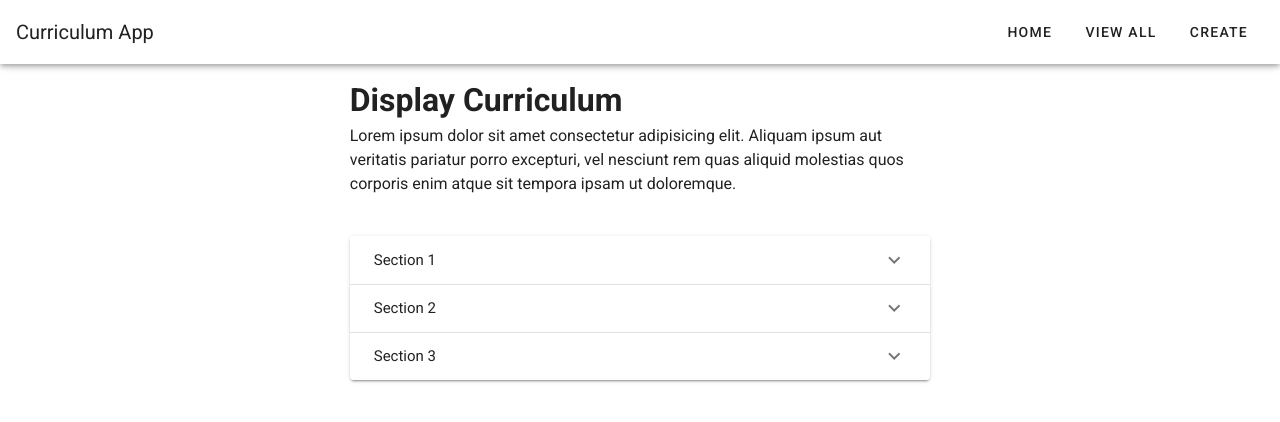
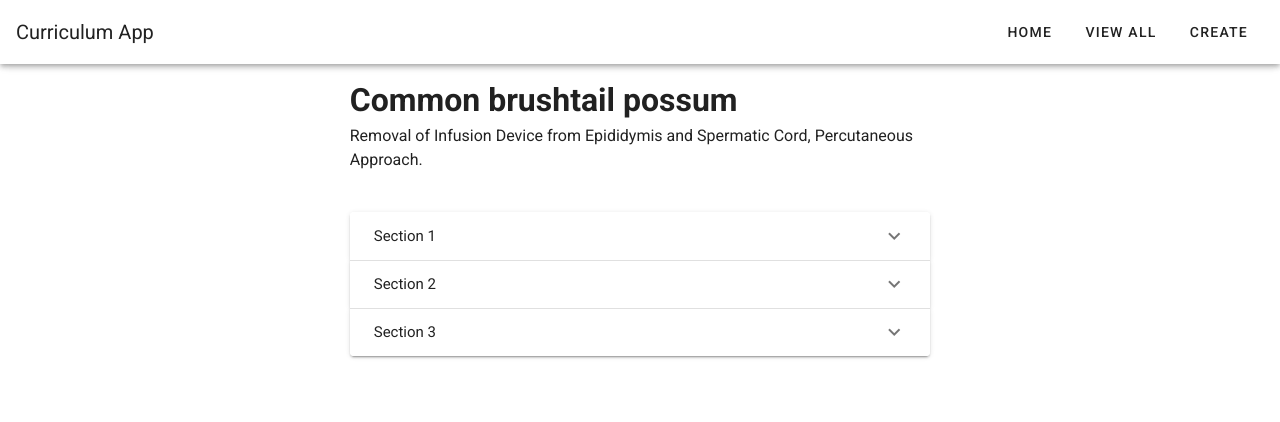
Before and after one commit to Ivan5/curriculum-app-vue-node, a Vue app in the folder curriculum-front/: page /#/curricula/1e0bb184-ee1c-43c1-b085-4b7930364239 in a window 1280 px wide. Shown: the top 422 px of the page. Built offline with nearby package versions, Linux system fonts and the light colour scheme.

Commit message:
Make vue store function and map the state

```diff
--- a/curriculum-front/src/views/DisplayCurricula.vue
+++ b/curriculum-front/src/views/DisplayCurricula.vue
@@ -13,7 +13,9 @@
           v-for="curriculum in curriculaData"
           :key="curriculum.id"
         >
-          <v-card-title class="headline">{{curriculum.name}}</v-card-title>
+          <v-card-title class="headline">
+            <router-link :to="`/curricula/${curriculum.id}`">{{curriculum.name}}</router-link>
+          </v-card-title>
           <v-card-subtitle>{{curriculum.description}}</v-card-subtitle>
         </v-card>
       </div>
@@ -22,15 +24,15 @@
 </template>
 
 <script>
-import curriculaData from "@/data/curricula.js";
+import { mapState } from "vuex";
 
 export default {
   name: "DisplayCurricula",
   data() {
-    return {
-      display: false,
-      curriculaData
-    };
+    return {};
+  },
+  computed: {
+    ...mapState(["curriculaData"])
   }
 };
 </script>
--- a/curriculum-front/src/views/DisplayCurriculum.vue
+++ b/curriculum-front/src/views/DisplayCurriculum.vue
@@ -3,8 +3,8 @@
     <v-col md="6" offset-md="3" sm="8" offset-sm="2">
       <v-row>
         <v-col>
-          <h1>Display Curriculum</h1>
-          <p>Lorem ipsum dolor sit amet consectetur adipisicing elit. Aliquam ipsum aut veritatis pariatur porro excepturi, vel nesciunt rem quas aliquid molestias quos corporis enim atque sit tempora ipsam ut doloremque.</p>
+          <h1>{{selectedCurriculum.name}}</h1>
+          <p>{{selectedCurriculum.description}}.</p>
         </v-col>
       </v-row>
       <v-row>
@@ -145,3 +145,22 @@
     </v-col>
   </v-row>
 </template>
+
+<script>
+import { mapState } from "vuex";
+export default {
+  data() {
+    return {
+      selectedCurriculum: {}
+    };
+  },
+  computed: {
+    ...mapState(["curriculaData"])
+  },
+  mounted() {
+    this.selectedCurriculum = this.curriculaData.find(curriculum => {
+      return curriculum.id === this.$route.params.id;
+    });
+  }
+};
+</script>
```
Also changed, not shown: curriculum-front/src/store/index.js (+9 -10 lines).
